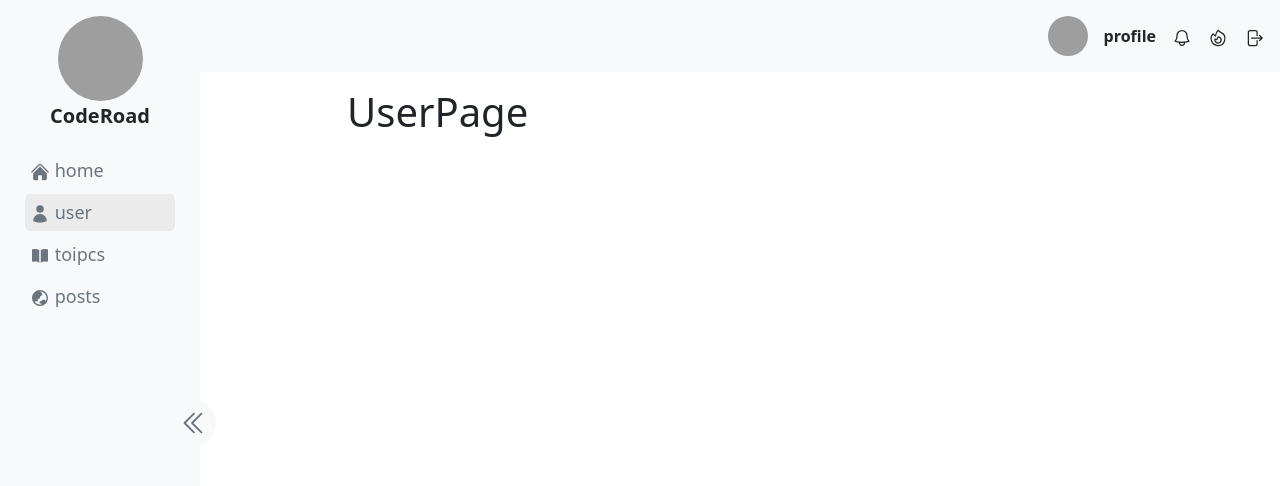
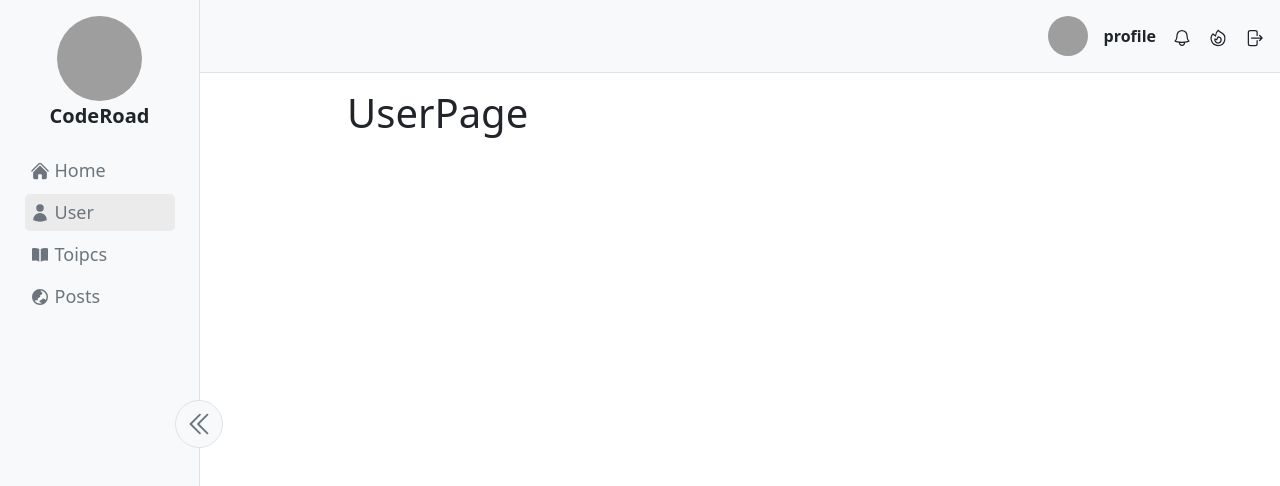
Before and after one commit to Abdelaziz79/Graduation-Project, a React (Vite) app: page /user in a window 1280 px wide. Shown: the top 486 px of the page. Built offline with nearby package versions, Linux system fonts and the light colour scheme; grey boxes are pictures that could not be loaded.

Commit message:
style update

```diff
--- a/src/index.css
+++ b/src/index.css
@@ -3,7 +3,7 @@
   transition: all 0.3s ease;
 }
 .main {
-  height: 89vh;
+  height: 100vh;
 }
 
 .trans {
@@ -92,3 +92,9 @@
 .no-scroll-width {
   scrollbar-width: none;
 }
+
+.sidebar-button {
+  display: flex;
+  align-items: center;
+  gap: 5px;
+}
--- a/src/ui/AppLayout.jsx
+++ b/src/ui/AppLayout.jsx
@@ -11,7 +11,7 @@ export default function AppLayout() {
   const { show } = useSliderToggle();
 
   return (
-    <Row className="m-0 p-0">
+    <Row className="m-0 p-0 main">
       <Col
         className={`trans col-2 m-0 p-0  `}
         style={{ width: show ? "200px" : "0px" }}
@@ -21,7 +21,7 @@ export default function AppLayout() {
       <Col className="p-0 m-0">
         <NavBar />
         <SliderToggleButton />
-        <main className="overflow-auto main">
+        <main className="overflow-auto" style={{ height: "92vh" }}>
           <Container className="h-100 my-3 mx-auto ">
             <Row>
               <Col sm={12} md={12} lg={9} className="mx-auto">
--- a/src/ui/NavBar.jsx
+++ b/src/ui/NavBar.jsx
@@ -10,7 +10,7 @@ import {
 export default function NavBar() {
   return (
     <div className="">
-      <ul className="d-flex align-items-center nav justify-content-end bg-body-tertiary p-3 gap-3">
+      <ul className="border-bottom d-flex align-items-center nav justify-content-end bg-body-tertiary p-3 gap-3">
         <li>
           <Avatar src="https://picsum.photos/200" alt="avatar" />
         </li>
--- a/src/ui/SideBar.jsx
+++ b/src/ui/SideBar.jsx
@@ -12,7 +12,7 @@ export default function SideBar() {
   const { show } = useSliderToggle();
   return (
     <div
-      className={` trans h-100 bg-body-tertiary d-flex flex-column align-items-center  overflow-x-hidden overflow-y-auto ${
+      className={`border-end trans h-100 bg-body-tertiary d-flex flex-column align-items-center  overflow-x-hidden overflow-y-auto ${
         show ? "p-3" : "p-0"
       }`}
     >
@@ -26,28 +26,24 @@ export default function SideBar() {
       <p className="lead fw-bold ">CodeRoad</p>
       <div className="sidebar-div ">
         <NavLink to="/">
-          <span>
-            <HiHome size={20} />{" "}
+          <span className="sidebar-button">
+            <HiHome size={20} /> Home
           </span>
-          home
         </NavLink>
         <NavLink to="/user">
-          <span>
-            <HiUser size={20} />{" "}
+          <span className="sidebar-button">
+            <HiUser size={20} /> User
           </span>
-          user
         </NavLink>
         <NavLink to="/toipcs">
-          <span>
-            <HiMiniBookOpen size={20} />{" "}
+          <span className="sidebar-button">
+            <HiMiniBookOpen size={20} /> Toipcs
           </span>
-          toipcs
         </NavLink>
         <NavLink to="/posts">
-          <span>
-            <HiMiniGlobeAsiaAustralia size={20} />{" "}
+          <span className="sidebar-button">
+            <HiMiniGlobeAsiaAustralia size={20} /> Posts
           </span>
-          posts
         </NavLink>
       </div>
     </div>
--- a/src/ui/SliderToggleButton.jsx
+++ b/src/ui/SliderToggleButton.jsx
@@ -10,9 +10,9 @@ export default function SliderToggleButton() {
   const { show, handleToggle } = useSliderToggle();
   return (
     <span
-      className="p-2 rounded-circle trans sidebar-toggle-button "
+      className="p-2 rounded-circle trans sidebar-toggle-button border "
       style={{
-        left: show ? "170px" : "0px",
+        left: show ? "175px" : "0px",
         transform: show ? "translate(0%, 0%)" : "translate(-50%, 0%)",
       }}
       onClick={() => handleToggle(!show)}
```
